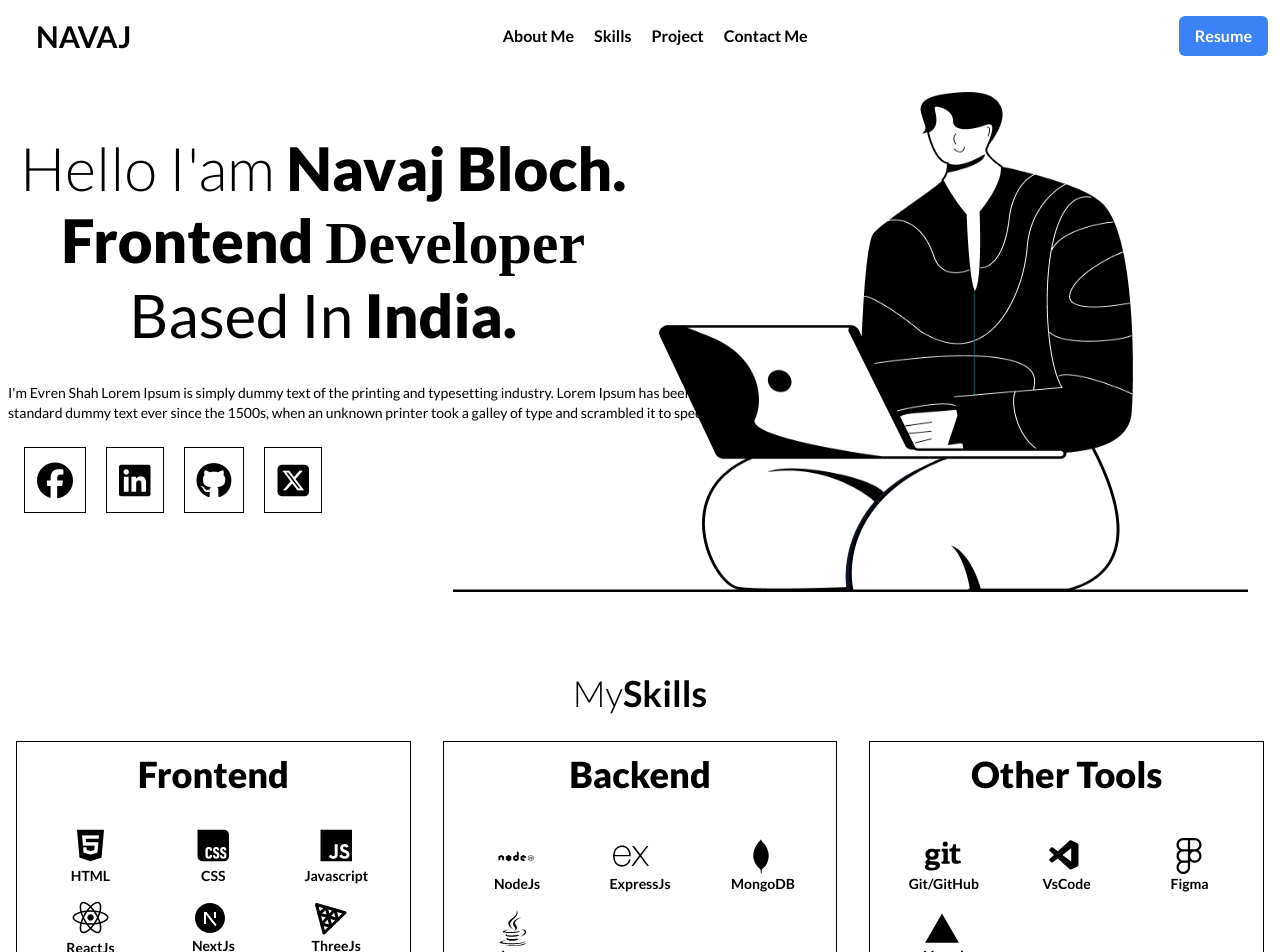
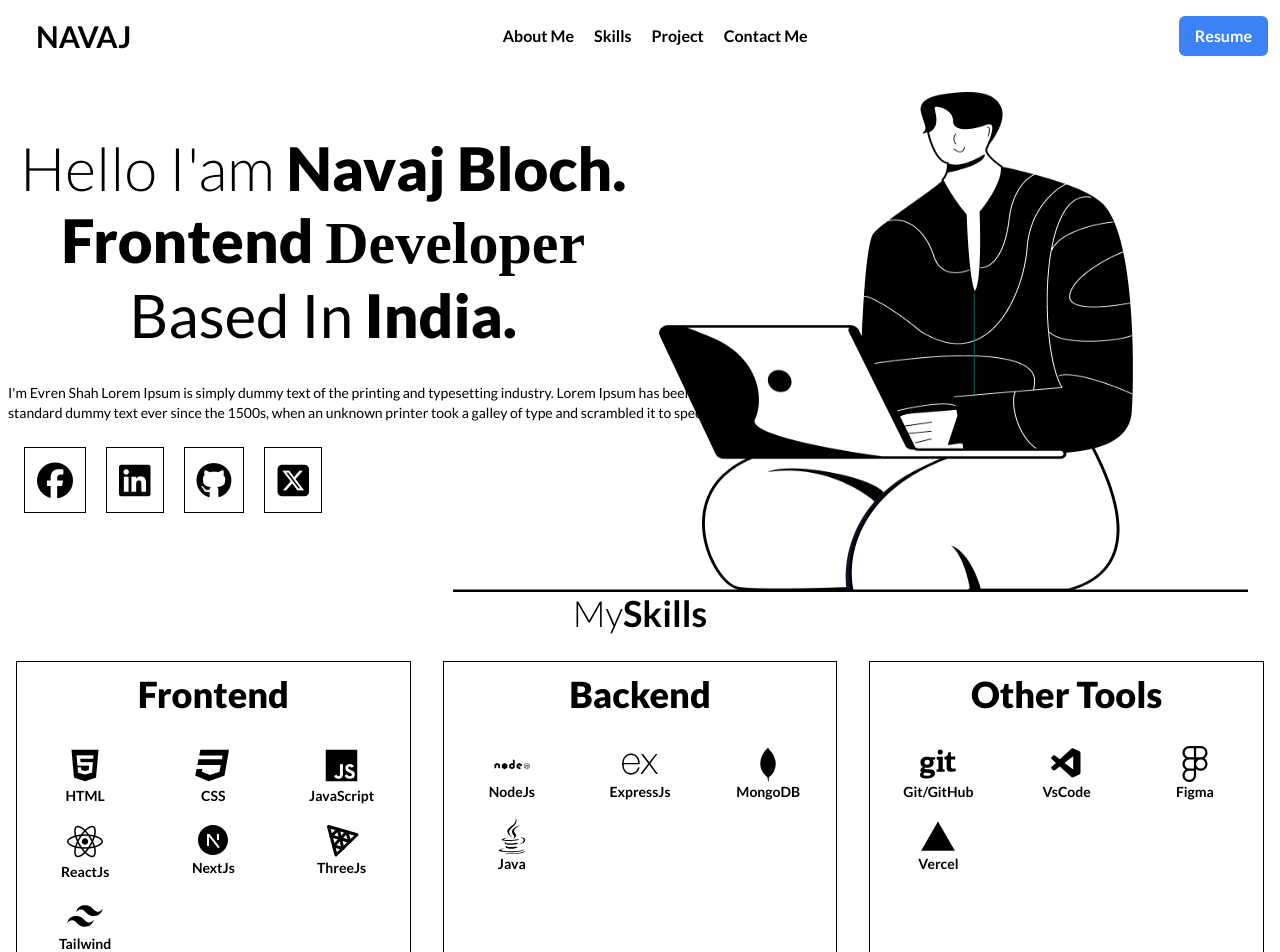
Before and after one commit to Blochnavaj/Profolio_NB, a React (Vite) app in the folder frontend/: page / in a window 1280 px wide. Shown: the top 952 px of the page. Built offline with nearby package versions, Linux system fonts and the light colour scheme; a web font is replaced by a local one.

Commit message:
complete this skills section in sort-cut way using array of object

```diff
--- a/frontend/src/Components/MySkills.jsx
+++ b/frontend/src/Components/MySkills.jsx
@@ -1,132 +1,87 @@
-import React from 'react'
-import { RiNextjsFill } from "react-icons/ri";
-import { TbBrandThreejs } from "react-icons/tb";
-import { RiTailwindCssFill } from "react-icons/ri";
-import { DiNodejs } from "react-icons/di";
-import { SiExpress } from "react-icons/si";
-import { DiMongodb } from "react-icons/di";
-import { FaJava } from "react-icons/fa";
-import { FaGit } from "react-icons/fa";
-import { VscVscode } from "react-icons/vsc";
-import { FaFigma } from "react-icons/fa";
-import { IoLogoVercel } from "react-icons/io5";
+import React from 'react';
+import {
+  RiNextjsFill, RiTailwindCssFill
+} from "react-icons/ri";
+import {
+  TbBrandThreejs
+} from "react-icons/tb";
+import {
+  DiNodejs, DiMongodb
+} from "react-icons/di";
+import {
+  SiExpress
+} from "react-icons/si";
+import {
+  FaJava, FaGit, FaFigma
+} from "react-icons/fa";
+import {
+  VscVscode
+} from "react-icons/vsc";
+import {
+  IoLogoVercel
+} from "react-icons/io5";
 
-
-
+// Skills data
+const skillsData = [
+  {
+    category: "Frontend",
+    skills: [
+      { name: "HTML", icon: <i className="fa-brands fa-html5 text-4xl" /> },
+      { name: "CSS", icon: <i className="fa-brands fa-css3 text-4xl" /> },
+      { name: "JavaScript", icon: <i className="fa-brands fa-js text-4xl" /> },
+      { name: "ReactJs", icon: <i className="fa-brands fa-react text-4xl" /> },
+      { name: "NextJs", icon: <RiNextjsFill className="text-4xl" /> },
+      { name: "ThreeJs", icon: <TbBrandThreejs className="text-4xl" /> },
+      { name: "Tailwind", icon: <RiTailwindCssFill className="text-4xl" /> },
+    ],
+  },
+  {
+    category: "Backend",
+    skills: [
+      { name: "NodeJs", icon: <DiNodejs className="text-4xl" /> },
+      { name: "ExpressJs", icon: <SiExpress className="text-4xl" /> },
+      { name: "MongoDB", icon: <DiMongodb className="text-4xl" /> },
+      { name: "Java", icon: <FaJava className="text-4xl" /> },
+    ],
+  },
+  {
+    category: "Other Tools",
+    skills: [
+      { name: "Git/GitHub", icon: <FaGit className="text-4xl" /> },
+      { name: "VsCode", icon: <VscVscode className="text-4xl" /> },
+      { name: "Figma", icon: <FaFigma className="text-4xl" /> },
+      { name: "Vercel", icon: <IoLogoVercel className="text-4xl" /> },
+    ],
+  },
+];
 
 function MySkills() {
   return (
-    <>
-      <div>
-        <div className='mt-5 flex justify-center items-center md:mt-[10rem]  '>
-          <h1 className='text-4xl text-black font-light  '>My<span className='font-bold'>Skills</span> </h1>
-        </div>
-        <div className=' grid grid-cols-1 md:flex  md:justify-between md:items-center m-auto  '>
-          {/* Frontend container */}
-          <div className='md:w-[30rem]  m-4 mr-4 '>
-            <div className=' mt-3 m-auto border border-black justify-center items-center   p-3  h-[20rem]    '>
-              <h1 className='flex justify-center items-center text-4xl font-black'>Frontend</h1>
-              <div className='grid grid-cols-3 mt-[2rem] md:grid-cols-3 justify-between items-center    '>
-                <div className='grid justify-center items-center '>
-                  <i class="fa-brands fa-html5 text-4xl grid  justify-center items-center"></i>
-                  <p className='text-sm font-semibold grid  justify-center items-center'>HTML</p>
-                </div>
-                <div className='grid justify-center items-center '>
-                  <i class="fa-brands fa-css text-4xl  grid  justify-center items-center  "></i>
-                  <p className='text-sm font-semibold grid  justify-center items-center  '> CSS</p>
-                </div>
-                <div className='grid justify-center items-center '>
-                  <i class="fa-brands fa-js text-4xl  grid  justify-center items-center "></i>
-                  <p className='text-sm font-semibold grid  justify-center items-center   ' >Javascript</p>
-                </div>
-                <div className='grid justify-center items-center  mt-3'>
-                  <i class="fa-brands fa-react text-4xl grid  justify-center items-center "></i>
-                  <p className='text-sm font-semibold  grid  justify-center items-center '>ReactJs</p>
-                </div>
-                <div className='grid justify-center items-center  mt-3' >
-                  <RiNextjsFill className='text-4xl grid  justify-center items-center' />
-                  <p className='text-sm font-semibold  grid  justify-center items-center '>NextJs</p>
-                </div>
-
-                <div className='grid justify-center items-center  mt-3' >
-                  <TbBrandThreejs className='text-4xl grid  justify-center items-center' />
-                  <p className='text-sm font-semibold  grid  justify-center items-center '>ThreeJs</p>
-                </div>
-
-                <div className='grid justify-center items-center  mt-3' >
-                  <RiTailwindCssFill className='text-4xl grid  justify-center items-center ml-2' />
-                  <p className='text-sm font-semibold  grid  justify-center items-center '>Tailwind</p>
-                </div>
+    <div>
+      <div className="mt-5 flex justify-center items-center md:mt-[5rem]">
+        <h1 className="text-4xl text-black font-light">
+          My<span className="font-bold">Skills</span>
+        </h1>
+      </div>
+      <div className="grid grid-cols-1 md:flex md:justify-between md:items-center m-auto">
+        {skillsData.map((category) => (
+          <div key={category.category} className="md:w-[30rem] m-4">
+            <div className="mt-3 border border-black p-3 h-[20rem]">
+              <h1 className="text-4xl font-black text-center">{category.category}</h1>
+              <div className="grid grid-cols-3 gap-4 mt-[2rem]">
+                {category.skills.map((skill) => (
+                  <div key={skill.name} className="flex flex-col items-center">
+                    {skill.icon}
+                    <p className="text-sm font-semibold">{skill.name}</p>
+                  </div>
+                ))}
               </div>
             </div>
           </div>
-          {/* Backend container */}
-          <div className='md:w-[30rem]  m-4 mr-4 '>
-            <div className=' mt-3 m-auto border border-black justify-center items-center   p-3  h-[20rem]    '>
-              <h1 className='flex justify-center items-center text-4xl font-black'>Backend</h1>
-              <div className='grid grid-cols-3 mt-[2rem] md:grid-cols-3 justify-between items-center    '>
+        ))}
+      </div>
+    </div>
+  );
+}
 
-                <div className='grid justify-center items-center  mt-3 ' >
-                  <DiNodejs className='text-4xl grid  justify-center items-center ml-1' />
-                  <p className='text-sm font-semibold  grid  justify-center items-center '>NodeJs</p>
-                </div>
-
-                <div className='grid justify-center items-center  mt-3 ' >
-                  <SiExpress className='text-4xl grid  justify-center items-center ml-1' />
-                  <p className='text-sm font-semibold  grid  justify-center items-center '>ExpressJs</p>
-                </div>
-
-
-                <div className='grid justify-center items-center  mt-3' >
-                  <DiMongodb className='text-4xl grid  justify-center items-center ml-3' />
-                  <p className='text-sm font-semibold  grid  justify-center items-center '>MongoDB</p>
-                </div>
-
-                <div className='grid justify-center items-center  mt-4 mr-2' >
-                  <FaJava className='text-4xl grid  justify-center items-center' />
-                  <p className='text-sm font-semibold  grid  justify-center items-center '>Java</p>
-                </div>
-
-
-              </div>
-            </div>
-          </div>
-          {/*Tools container  */}
-
-          <div className='md:w-[30rem]  m-4 mr-4 '>
-            <div className=' mt-3 m-auto border border-black justify-center items-center   p-3  h-[20rem]    '>
-              <h1 className='flex justify-center items-center text-4xl font-black'>Other Tools</h1>
-              <div className='grid grid-cols-3 mt-[2rem] md:grid-cols-3 justify-between items-center    '>
-
-
-
-                <div className='grid justify-center items-center  mt-3 ' >
-                  <FaGit className='text-4xl grid  justify-center items-center ml-4' />
-                  <p className='text-sm font-semibold  grid  justify-center items-center '>Git/GitHub</p>
-                </div>
-
-                <div className='grid justify-center items-center  mt-3' >
-                  <VscVscode className='text-4xl grid  justify-center items-center ml-1' />
-                  <p className='text-sm font-semibold  grid  justify-center items-center '>VsCode</p>
-                </div>
-
-                <div className='grid justify-center items-center  mt-3 ' >
-                  <FaFigma className='text-4xl grid  justify-center items-center ' />
-                  <p className='text-sm font-semibold  grid  justify-center items-center '>Figma</p>
-                </div>
-
-                <div className='grid justify-center items-center  mt-4 ' >
-                  <IoLogoVercel className='text-4xl grid  justify-center items-center ' />
-                  <p className='text-sm font-semibold  grid  justify-center items-center '>Vercel</p>
-                </div>
-
-              </div>
-            </div>
-          </div>
-
-        </div>
-      </div>
-    </>
-  )
-}
-export default MySkills
+export default MySkills;
```
